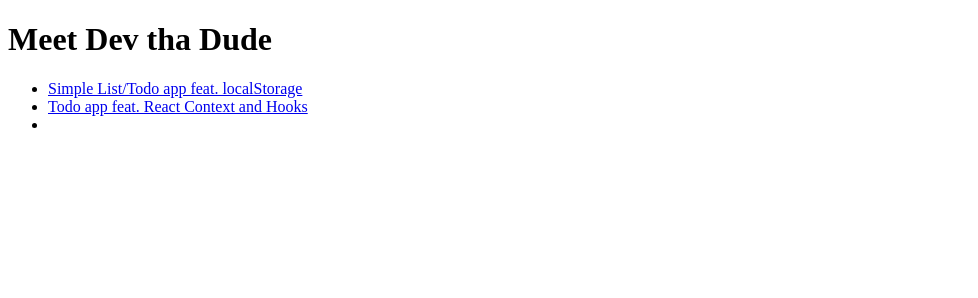
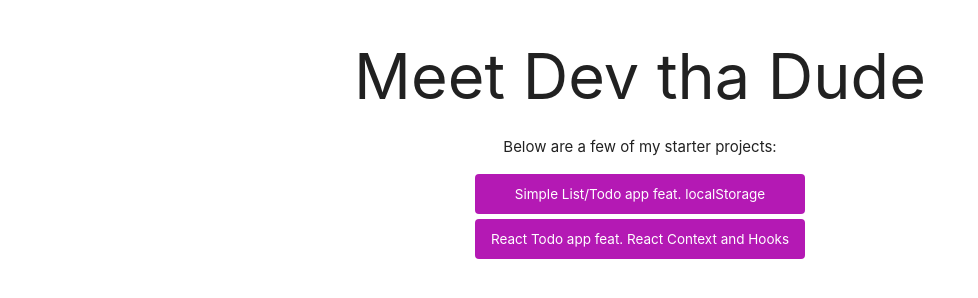
Before and after one commit to dmstrong/dmstrong.github.io, a plain HTML site: page index.html in a window 1280 px wide. Shown: the whole page, without its empty margins (0-978 px from the left). Drawn offline with nearby package versions, Linux system fonts and the light colour scheme.

Commit message:
Added initial styles

```diff
--- a/index.html
+++ b/index.html
@@ -1,17 +1,33 @@
 <!DOCTYPE html>
 <html lang="en">
   <head>
-    <meta charset="UTF-8">
-    <meta name="viewport" content="width=device-width, initial-scale=1.0">
-    <meta http-equiv="X-UA-Compatible" content="ie=edge">
-    <title>dmstrong.github.io</title>
+    <meta charset="UTF-8" />
+    <meta name="viewport" content="width=device-width, initial-scale=1.0" />
+    <meta http-equiv="X-UA-Compatible" content="ie=edge" />
+    <link
+      href="https://fonts.googleapis.com/icon?family=Material+Icons"
+      rel="stylesheet"
+    />
+    <link
+      rel="stylesheet"
+      href="https://cdnjs.cloudflare.com/ajax/libs/materialize/1.0.0/css/materialize.min.css"
+    />
+    <link rel="stylesheet" href="./styles.css" />
+    <title>Meet Dev tha Dude - Front-end Dev and more</title>
   </head>
   <body>
+    <div class="container">
       <h1>Meet Dev tha Dude</h1>
+      <p>Below are a few of my starter projects:</p>
       <ul>
-        <li><a href="https://dmstrong.github.io/simplelist/" target="_blank">Simple List/Todo app feat. localStorage</a></li>
-        <li><a href="https://dmstrong.github.io/todoapp/" target="_blank">Todo app feat. React Context and Hooks</a></li>
-        <li></li>
+        <li>
+          <a href="https://dmstrong.github.io/simplelist/" target="_blank">Simple List/Todo app feat. localStorage</a
+          >
+        </li>
+        <li>
+          <a href="https://dmstrong.github.io/todoapp/" target="_blank">React Todo app feat. React Context and Hooks</a>
+        </li>
       </ul>
+    </div>
   </body>
 </html>
--- /dev/null
+++ b/styles.css
@@ -0,0 +1,23 @@
+.container {
+    margin: 0 auto;
+    width: 90%;
+    max-width: 700px;
+    text-align: center;
+}
+ul {
+    width: 50%;
+    margin: 0 auto;
+}
+li {
+    font-size: .9em;
+    margin: 5px 10px;
+    padding: 10px 5px;
+    background: rgb(180, 25, 180);
+    border-radius: 4px;
+    color: white;
+    list-style-type: none;
+}
+li a {
+    color: white;
+    text-decoration: none;
+}
```
Lines whose indentation alone changed are shown as unchanged.
